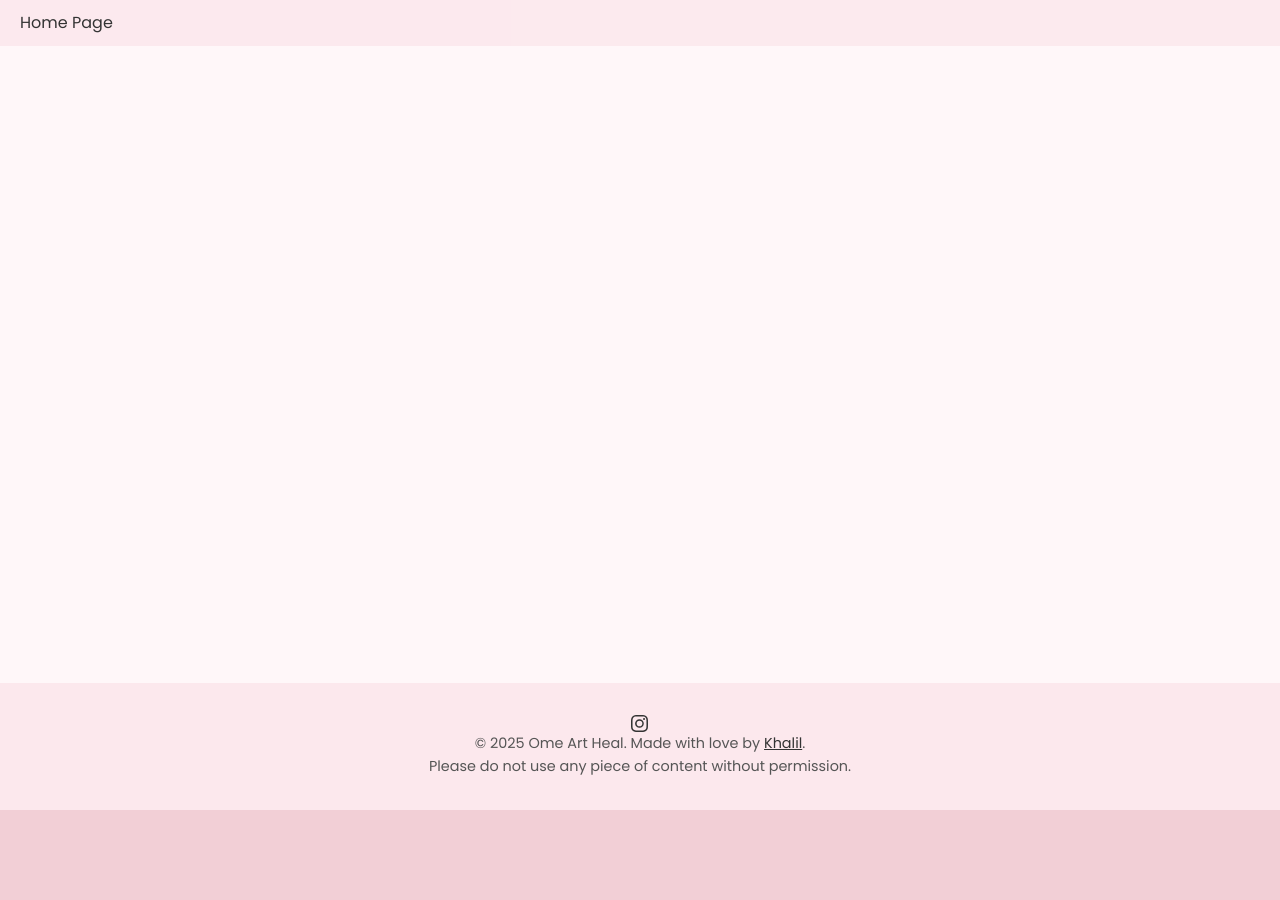
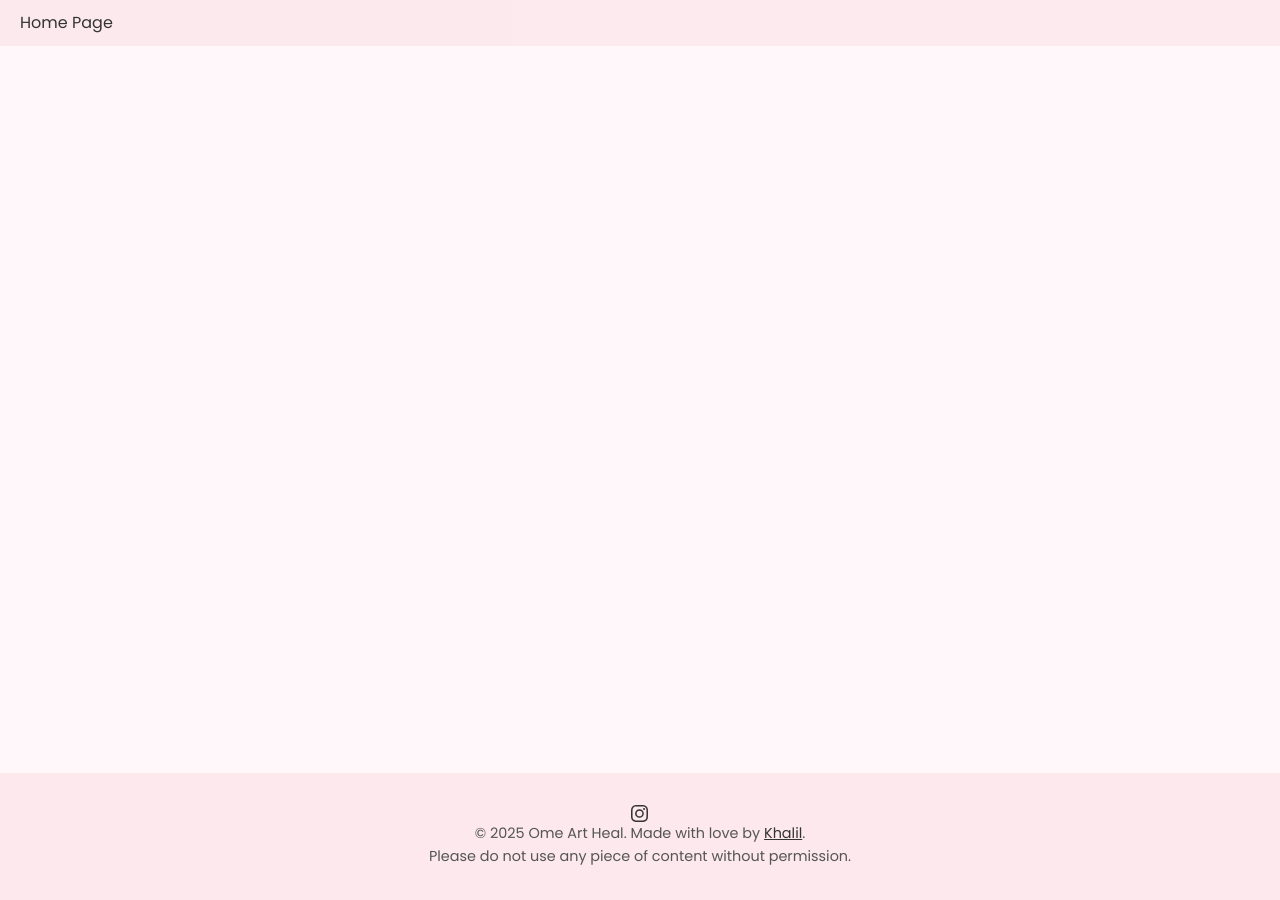
Before and after one commit to Khalil2000web/Ome, a Jekyll site: the page built from gallery.md, in a window 1280 px wide and 900 px high, scrolled down 82 px. Built offline with Jekyll 4.4.1, drawn with Linux system fonts in a browser that asks for light colours; before the commit the page ends 900 px from its top, so only the background shows below that.

Commit message:
Update gallery.md

```diff
--- a/gallery.md
+++ b/gallery.md
@@ -7,6 +7,6 @@ date: 2024-05-25 10:00:00
 last_modified_at: 2025-05-25 10:30:00
 published: true
 ---
-<div style="min-height:85vh;">
+<div style="min-height:95vh;">
 
 </div>
```
